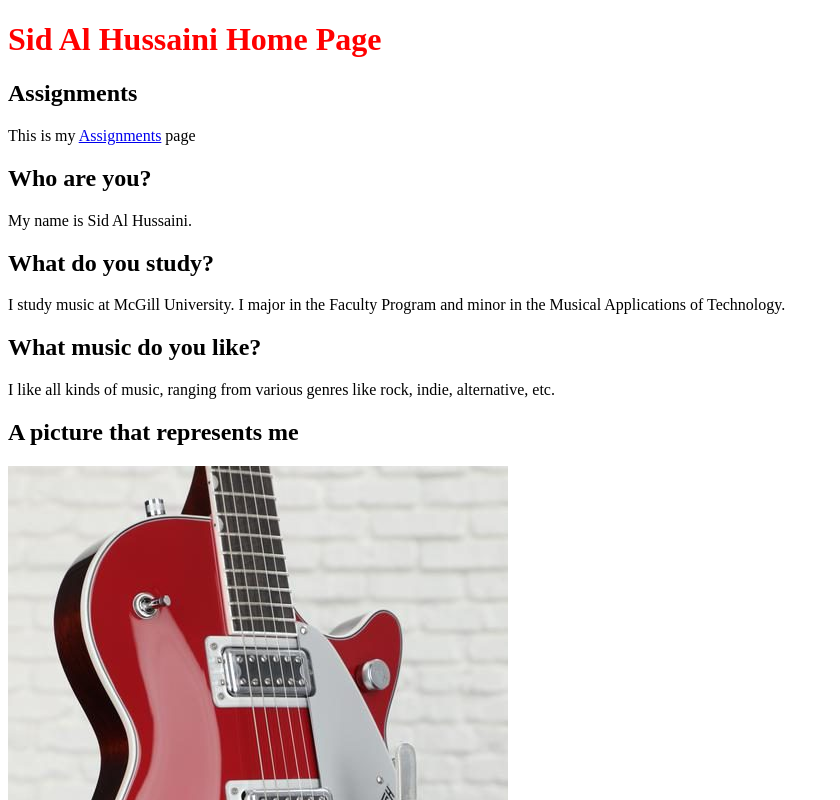
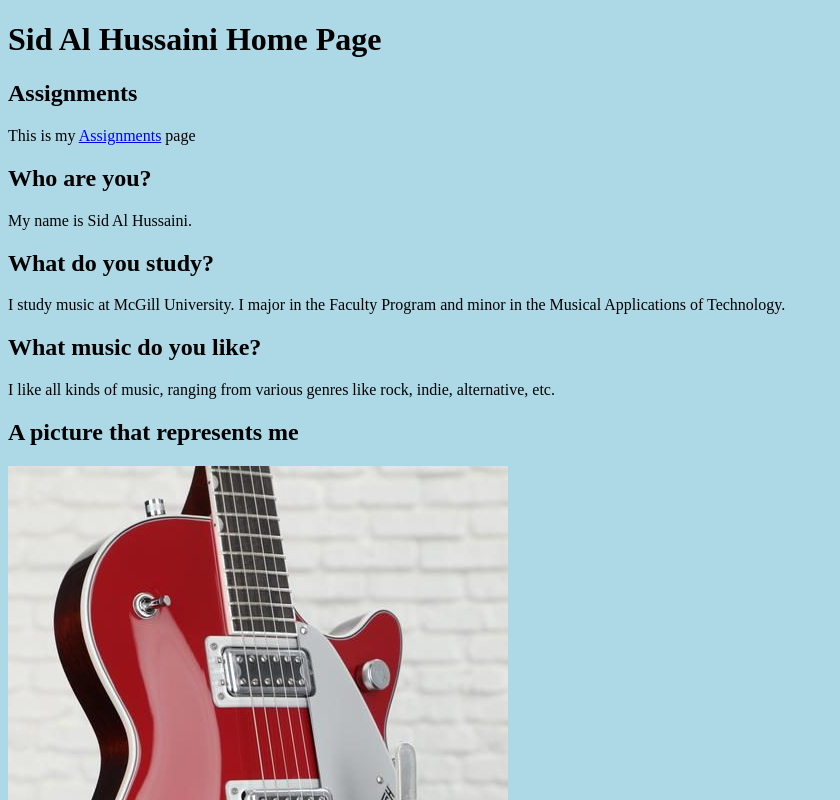
Before and after one commit to mumt301/SidAlHussaini, a plain HTML site: page index.html in a window 1280 px wide. Shown: the top 800 px of the page, without its empty margins (0-840 px from the left). Drawn offline with Linux system fonts and the light colour scheme.

Commit message:
colour test

```diff
--- a/styles.css
+++ b/styles.css
@@ -1,3 +1,3 @@
-h1 {
-    color: red;
+body {
+    background-color: lightblue;
   }
```
